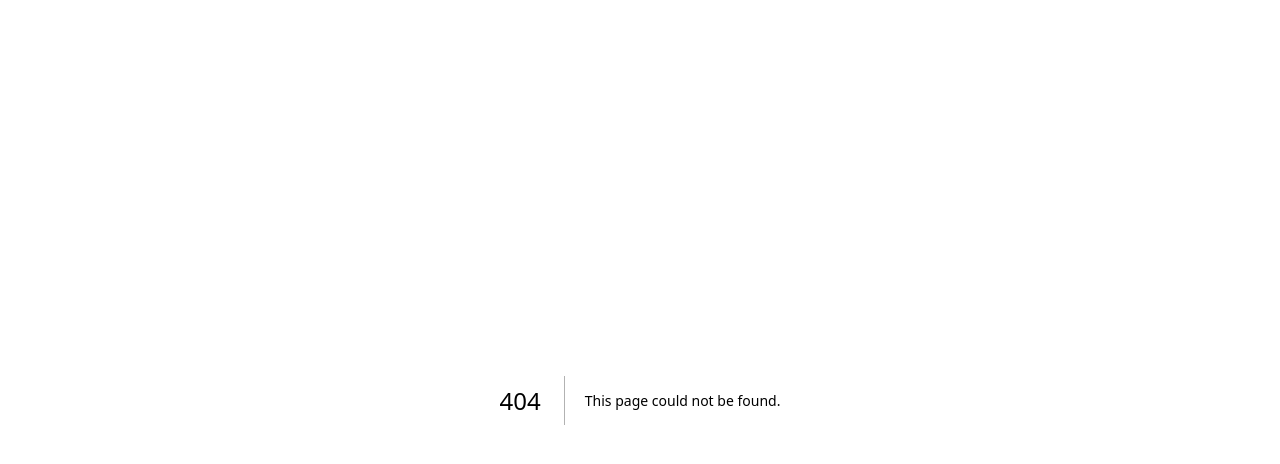
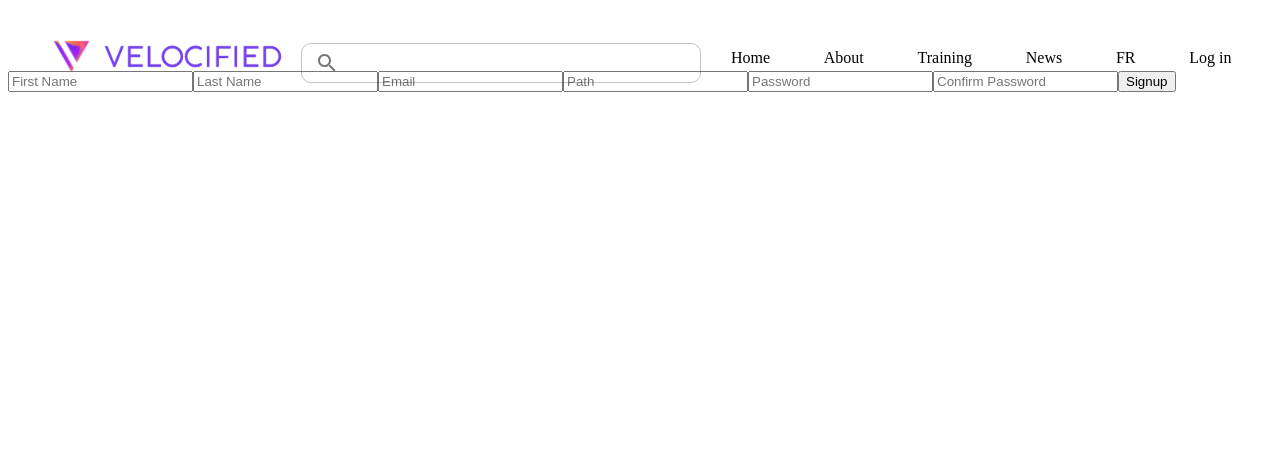
Before and after one commit to Velocified-LMS/Velocified_LMS, a Next.js app in the folder Client_Service/: page /signup in a window 1280 px wide. Before the commit this address had no page. Shown: the top 464 px of the page. Built offline with nearby package versions, Linux system fonts and the light colour scheme.

Commit message:
sign up page added

```diff
--- /dev/null
+++ b/Client_Service/src/pages/signup/index.js
@@ -0,0 +1,62 @@
+import Navbar from "@/app/components/navbar";
+import React, { useState } from 'react';
+
+const SignUp = () => {
+  const [formData] = useState({
+    firstName: '',
+    lastName: '',
+    email: '',
+    path: '',
+    password: '',
+    confirmPassword: ''
+  });
+
+  return (
+    <div>
+      <Navbar />
+      <div className="container">
+        <form>
+            <input
+              type="text"
+              placeholder="First Name"
+              name="firstName"
+              value={formData.firstName}
+            />
+            <input
+              type="text"
+              placeholder="Last Name"
+              name="lastName"
+              value={formData.lastName}
+            />
+            <input
+              type="email"
+              placeholder="Email"
+              name="email"
+              value={formData.email}
+            />
+            <input
+              type="path"
+              placeholder="Path"
+              name="path"
+              value={formData.path}
+            />
+            <input
+              type="password"
+              placeholder="Password"
+              name="password"
+              value={formData.password}
+            />
+            <input
+              type="password"
+              placeholder="Confirm Password"
+              name="confirmPassword"
+              value={formData.confirmPassword}
+            />
+            <button type="submit">Signup</button>
+        </form>
+      </div>
+    </div>
+  );
+};
+
+export default SignUp;
```
